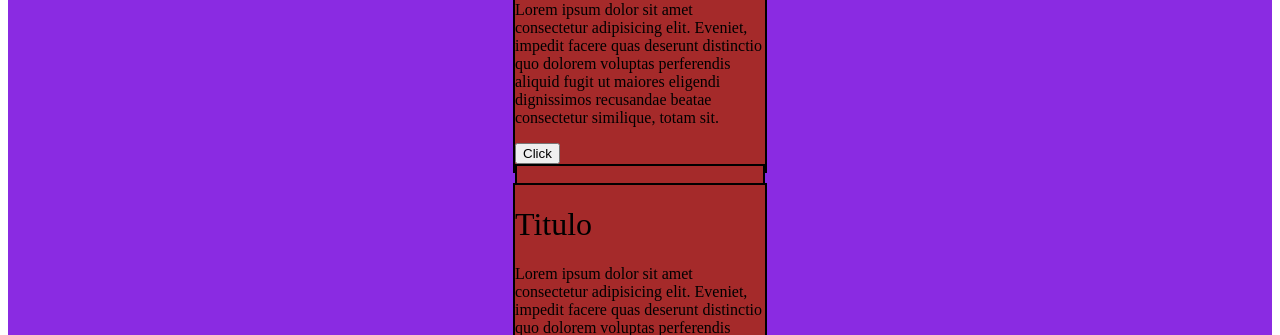
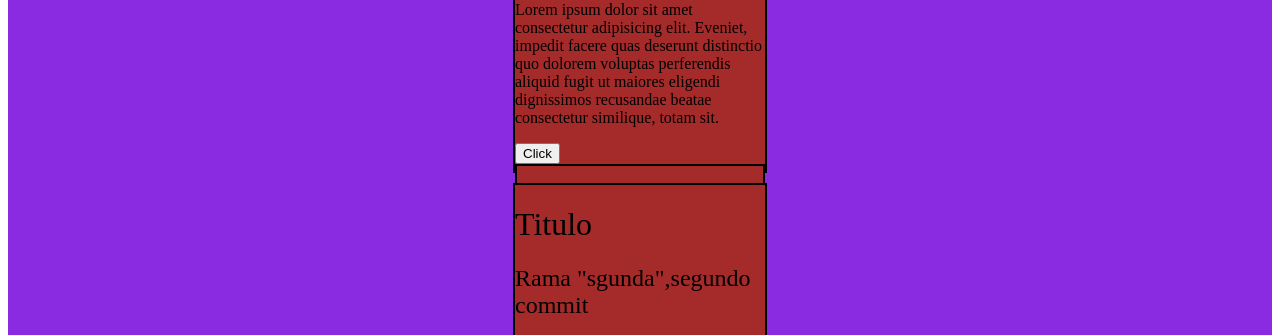
Before and after one commit to lastra087/Class10_10, a plain HTML site: page flexbox-grid/grid.html in a window 1280 px wide. Shown: the part 617-952 px from the top of the page. Drawn offline with Linux system fonts and the light colour scheme.

Commit message:
Rama:segunda, segundo commit

```diff
--- a/flexbox-grid/grid.html
+++ b/flexbox-grid/grid.html
@@ -29,6 +29,7 @@
         </div>
         <div class = "hijos elemento4">
             <h1>Titulo</h1>
+            <h2>Rama "sgunda",segundo commit</h2>
             <p>Lorem ipsum dolor sit amet consectetur adipisicing elit. Eveniet, impedit facere quas deserunt distinctio quo dolorem voluptas perferendis aliquid fugit ut maiores eligendi dignissimos recusandae beatae consectetur similique, totam sit.</p>
             <button>Click</button>
             <button class = "hijos">
```
